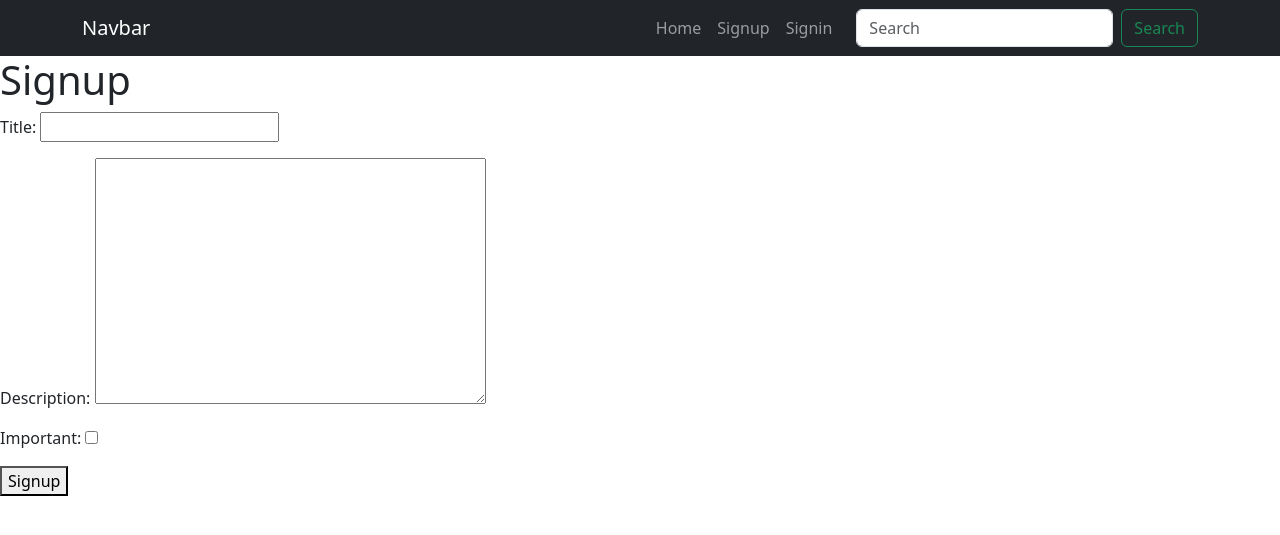
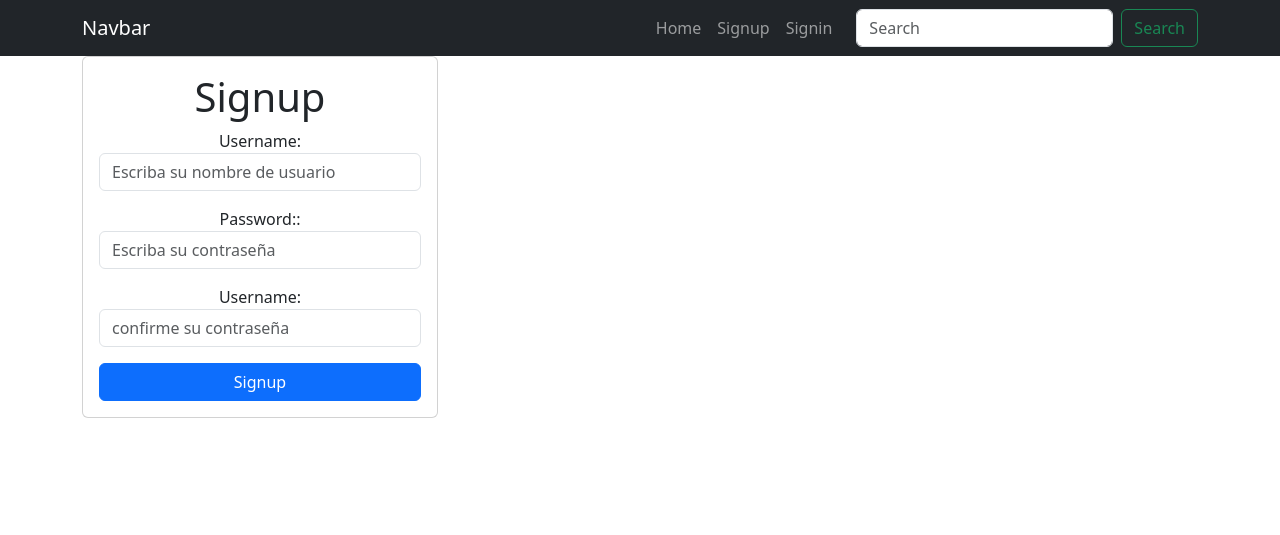
Before and after one commit to josedavid1945/django-auth-crud, a Django app: template tasks/templates/signup.html in a window 1280 px wide. Shown: the top 535 px of the page. Run offline with Django 5.2, Linux system fonts and the light colour scheme; the template is opened without the code that fills it: values that come from a table or form of the project are taken from there, others are empty.

Commit message:
Descripción de los cambios que realizaste

```diff
--- a/tasks/templates/signup.html
+++ b/tasks/templates/signup.html
@@ -2,15 +2,31 @@
 
 {% block content %}
 
-<h1>Signup</h1>
+<main class="container">
+    <div class="row">
+        <div class="col-md-4">
+            <form method="POST" class="card card-body text-center">
+                <h1>Signup</h1>
+                {{ error }}
+                {% csrf_token %}
+                <div class="mb-3">
+                    <label for="username">Username:</label>
+                    <input type="text" name="username" id="username" class="form-control" placeholder="Escriba su nombre de usuario">
+                </div>
+                <div class="mb-3">
+                    <label for="password">Password::</label>
+                    <input type="text" name="password" id="password" class="form-control" placeholder="Escriba su contraseña">
+                </div>
+                <div class="mb-3">
+                    <label for="username">Username:</label>
+                    <input type="text" name="password2" id="password2" class="form-control" placeholder="confirme su contraseña">
+                </div>
+                <button type="submit" class="btn btn-primary">
+                    Signup
+                </button>
+            </form>
+        </div>
+    </div>
+</main>
 
-
-{{error}}
-<form  method="POST">
-    {% csrf_token %}
-    {{form.as_p}}
-    <button>
-        Signup
-    </button>
-</form>
-{% endblock%}
+{% endblock %}
```
